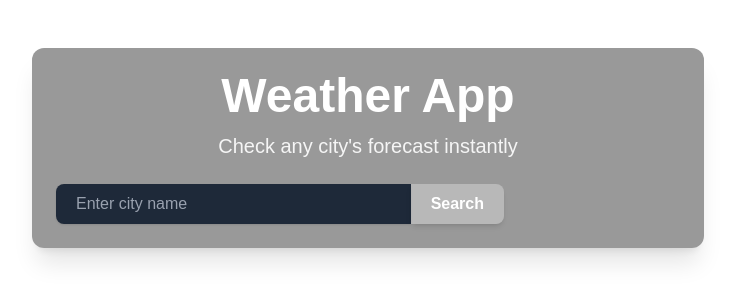
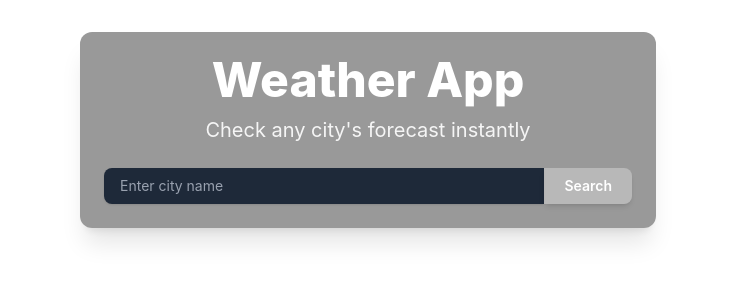
Before and after one commit to KhushmanK08/OpenWeather, a Next.js app in the folder openweather/: page / in a window 1280 px wide. Shown: the top 302 px of the page, without its empty margins (272-1007 px from the left). Built offline with nearby package versions, Linux system fonts and the light colour scheme.

Commit message:
fixed some major issues for smaller screens

```diff
--- a/openweather/src/components/Background.js
+++ b/openweather/src/components/Background.js
@@ -1,10 +1,8 @@
-// components/Background.js
-
 import { useEffect, useState } from 'react';
 import { motion } from 'framer-motion';
 
 export default function Background({ weather }) {
-  const [bgClass, setBgClass] = useState('bg-white'); // default white background
+  const [bgClass, setBgClass] = useState('bg-white');
 
   useEffect(() => {
     if (!weather) {
@@ -13,31 +11,24 @@ export default function Background({ weather }) {
     }
 
     const weatherMain = weather.weather[0].main.toLowerCase();
-
-    // Adjust times using timezone offset (in seconds)
-    const timezoneOffset = weather.timezone || 0; // seconds
+    const timezoneOffset = weather.timezone || 0;
     const localTimestamp = (weather.dt + timezoneOffset) * 1000;
     const localDate = new Date(localTimestamp);
-    const localHour = localDate.getUTCHours(); // still UTC, but offset handled
+    const localHour = localDate.getUTCHours();
 
-    // Determine time of day based on local hour
     let timeOfDay = 'night';
     if (localHour >= 5 && localHour < 8) timeOfDay = 'early';
     else if (localHour >= 8 && localHour < 12) timeOfDay = 'morning';
     else if (localHour >= 12 && localHour < 17) timeOfDay = 'afternoon';
     else if (localHour >= 17 && localHour < 20) timeOfDay = 'evening';
-    else timeOfDay = 'night';
 
-    // Time-based gradient
-    let baseColor = 'bg-gradient-to-b from-gray-800 to-black'; // fallback night
-
+    let baseColor = 'bg-gradient-to-b from-gray-800 to-black';
     if (timeOfDay === 'early') baseColor = 'bg-gradient-to-b from-indigo-300 to-blue-100';
     else if (timeOfDay === 'morning') baseColor = 'bg-gradient-to-b from-yellow-200 to-blue-300';
     else if (timeOfDay === 'afternoon') baseColor = 'bg-gradient-to-b from-blue-400 to-blue-700';
     else if (timeOfDay === 'evening') baseColor = 'bg-gradient-to-b from-orange-200 to-blue-900';
     else if (timeOfDay === 'night') baseColor = 'bg-gradient-to-b from-gray-900 to-black';
 
-    // Weather-specific overlay (used for additional effects if needed)
     let animationClass = '';
     if (weatherMain.includes('rain')) animationClass = 'rain';
     else if (weatherMain.includes('snow')) animationClass = 'snow';
--- a/openweather/src/components/SearchBar.js
+++ b/openweather/src/components/SearchBar.js
@@ -52,14 +52,17 @@ export default function SearchBar({ onSearch, theme }) {
   };
 
   return (
-    <form onSubmit={handleSubmit} className="w-full max-w-md relative flex">
+    <form
+      onSubmit={handleSubmit}
+      className="w-full max-w-md sm:max-w-full relative flex"
+    >
       <input
         type="text"
         value={query}
         onChange={(e) => setQuery(e.target.value)}
         onFocus={() => query.length > 1 && setShowSuggestions(true)}
         placeholder="Enter city name"
-        className={`flex-grow px-5 py-2 rounded-l-lg shadow focus:outline-none focus:ring-2 ${theme === 'dark'
+        className={`flex-grow px-4 py-2 rounded-l-lg shadow focus:outline-none focus:ring-2 text-base sm:text-sm xs:text-sm ${theme === 'dark'
             ? 'bg-gray-800 text-white placeholder-gray-400 ring-white/30'
             : 'bg-white text-gray-800 placeholder-gray-500 ring-gray-300'
           }`}
@@ -67,7 +70,7 @@ export default function SearchBar({ onSearch, theme }) {
       />
       <button
         type="submit"
-        className={`px-5 py-2 font-semibold rounded-r-lg transition-all duration-300 shadow-md ${theme === 'dark'
+        className={`px-5 py-2 font-semibold rounded-r-lg transition-all duration-300 shadow-md text-base sm:text-sm xs:text-sm ${theme === 'dark'
             ? 'bg-white/30 text-white hover:bg-white/40'
             : 'bg-blue-500 text-white hover:bg-blue-600'
           }`}
--- a/openweather/src/components/WeatherCard.js
+++ b/openweather/src/components/WeatherCard.js
@@ -54,12 +54,15 @@ const WeatherCard = ({ weather }) => {
         animate={{ opacity: 1, scale: 1 }}
         exit={{ opacity: 0, scale: 0.9 }}
         transition={{ duration: 0.6 }}
-        className="max-w-2xl w-full px-6 py-10 rounded-2xl backdrop-blur-md bg-white/10 shadow-xl border border-white/20 text-white text-center mt-8"
+        className="max-w-2xl w-full px-8 py-10 rounded-2xl backdrop-blur-md bg-white/10 shadow-xl border border-white/20 text-white text-center mt-8
+          sm:px-6 sm:py-8
+          xs:px-4 xs:py-6
+        "
       >
-        <div className="text-5xl mb-4">{icon}</div>
-        <h2 className="text-3xl font-bold mb-2">{name}</h2>
-        <p className="text-xl capitalize mb-4">{description}</p>
-        <div className="grid grid-cols-2 gap-6 text-lg">
+        <div className="text-6xl sm:text-5xl xs:text-4xl mb-4">{icon}</div>
+        <h2 className="text-4xl sm:text-3xl xs:text-2xl font-bold mb-2">{name}</h2>
+        <p className="text-2xl sm:text-xl xs:text-lg capitalize mb-4">{description}</p>
+        <div className="grid grid-cols-2 gap-6 text-lg sm:text-base xs:text-sm">
           <div>
             <p className="font-medium">Temperature</p>
             <p>{Math.round(temp)}°C</p>
--- a/openweather/src/pages/index.js
+++ b/openweather/src/pages/index.js
@@ -38,21 +38,22 @@ export default function Home() {
     <div className="relative min-h-screen w-full overflow-hidden transition-colors duration-700 ease-in-out">
       <Head>
         <title>Weather App</title>
+        <meta name="viewport" content="width=device-width, initial-scale=1" />
       </Head>
 
       {/* Background visual effects */}
       {weather && <WeatherEffects weather={weather} />}
       {weather && <Background weather={weather} />}
 
-      <main className="relative z-10 flex flex-col items-center justify-start p-6 pt-12">
+      <main className="relative z-10 flex flex-col items-center justify-start px-4 py-8 sm:px-6 md:px-8 lg:px-12">
         {/* Overlay wrapper to ensure text readability */}
-        <div className="bg-black/40 backdrop-blur-md rounded-xl p-6 w-full max-w-2xl text-white shadow-xl">
+        <div className="bg-black/40 backdrop-blur-md rounded-xl p-6 w-full max-w-2xl sm:max-w-xl xs:max-w-full text-white shadow-xl">
           {/* Animated Title */}
           <motion.h1
             initial={{ opacity: 0, scale: 0.8 }}
             animate={{ opacity: 1, scale: 1 }}
             transition={{ duration: 0.7 }}
-            className="text-4xl md:text-5xl font-extrabold text-center mb-3"
+            className="text-3xl sm:text-4xl md:text-5xl font-extrabold text-center mb-3"
           >
             Weather App
           </motion.h1>
@@ -61,7 +62,7 @@ export default function Home() {
             initial={{ opacity: 0, y: -10 }}
             animate={{ opacity: 1, y: 0 }}
             transition={{ delay: 0.3, duration: 0.6 }}
-            className="text-lg md:text-xl text-center mb-6 text-white/90"
+            className="text-base sm:text-lg md:text-xl text-center mb-6 text-white/90"
           >
             Check any city&apos;s forecast instantly
           </motion.p>
@@ -69,13 +70,13 @@ export default function Home() {
           <SearchBar onSearch={fetchWeather} theme="dark" />
 
           {error && (
-            <p className="mt-6 text-red-300 text-lg font-medium bg-red-900/40 px-4 py-2 rounded shadow">
+            <p className="mt-6 text-red-300 text-base sm:text-lg font-medium bg-red-900/40 px-4 py-2 rounded shadow">
               {error}
             </p>
           )}
 
           {loading && (
-            <div className="mt-8 text-blue-300 text-xl font-semibold animate-pulse">
+            <div className="mt-8 text-blue-300 text-base sm:text-xl font-semibold animate-pulse">
               Fetching weather...
             </div>
           )}
--- a/openweather/src/styles/globals.css
+++ b/openweather/src/styles/globals.css
@@ -15,7 +15,7 @@
 body {
   background: var(--background);
   color: var(--foreground);
-  font-family: Arial, Helvetica, sans-serif;
+  font-family: 'Inter', 'Segoe UI', Roboto, Helvetica, Arial, sans-serif;
 }
 
 .text-glass {
@@ -33,7 +33,6 @@ body {
   border-radius: 1rem;
 }
 
-
 .weather-effects-container {
   position: fixed;
   pointer-events: none;
@@ -45,7 +44,6 @@ body {
   overflow: hidden;
 }
 
-/* RAIN */
 .rain .raindrop {
   position: absolute;
   top: -10%;
@@ -64,7 +62,6 @@ body {
   }
 }
 
-/* SNOW */
 .snow .snowflake {
   position: absolute;
   top: -10%;
@@ -84,7 +81,6 @@ body {
   }
 }
 
-/* WIND */
 .wind::before {
   content: "";
   position: absolute;
@@ -116,7 +112,6 @@ body {
   }
 }
 
-/* THUNDERSTORM */
 .thunderstorm {
   position: absolute;
   top: 0;
```
